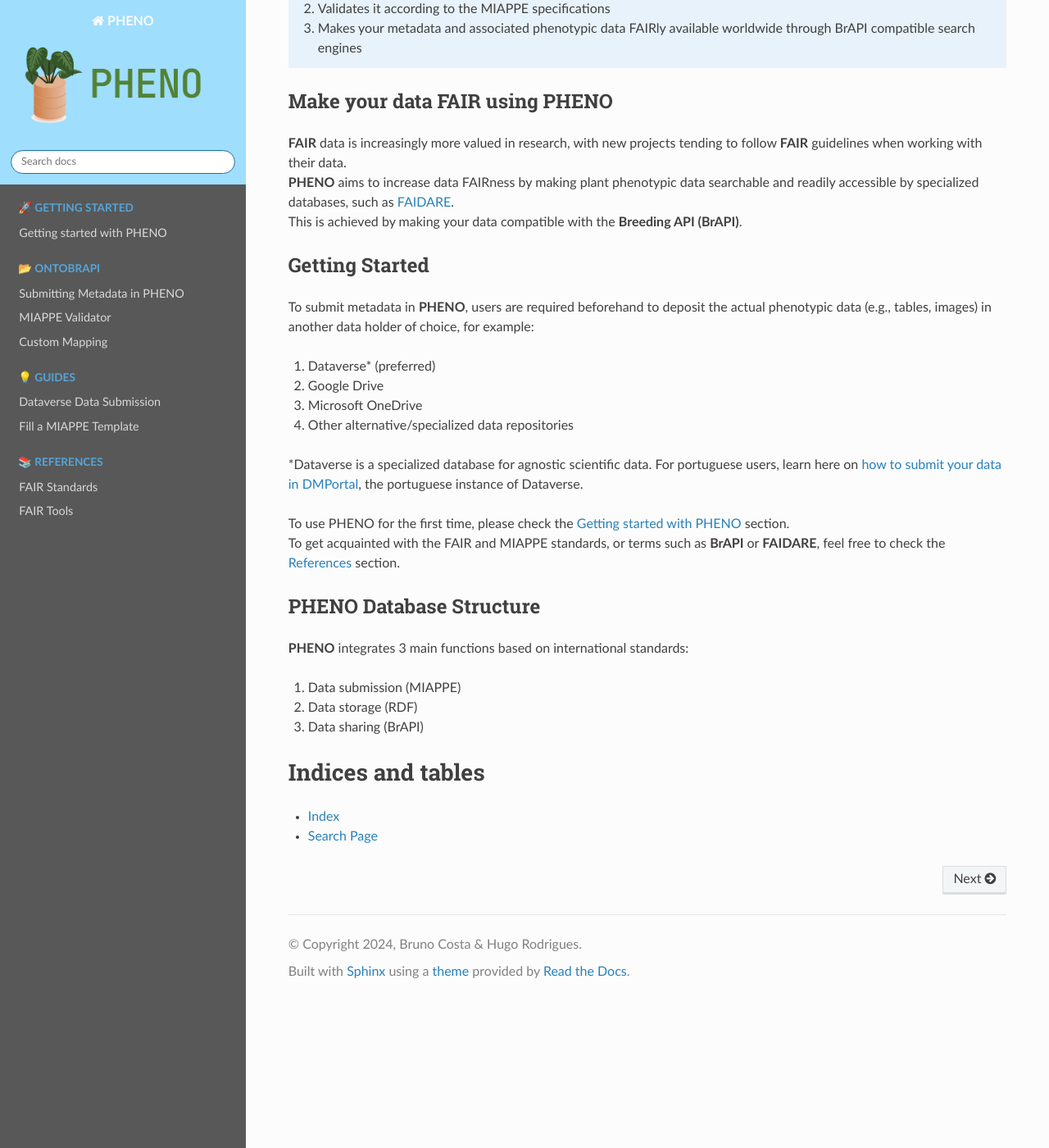
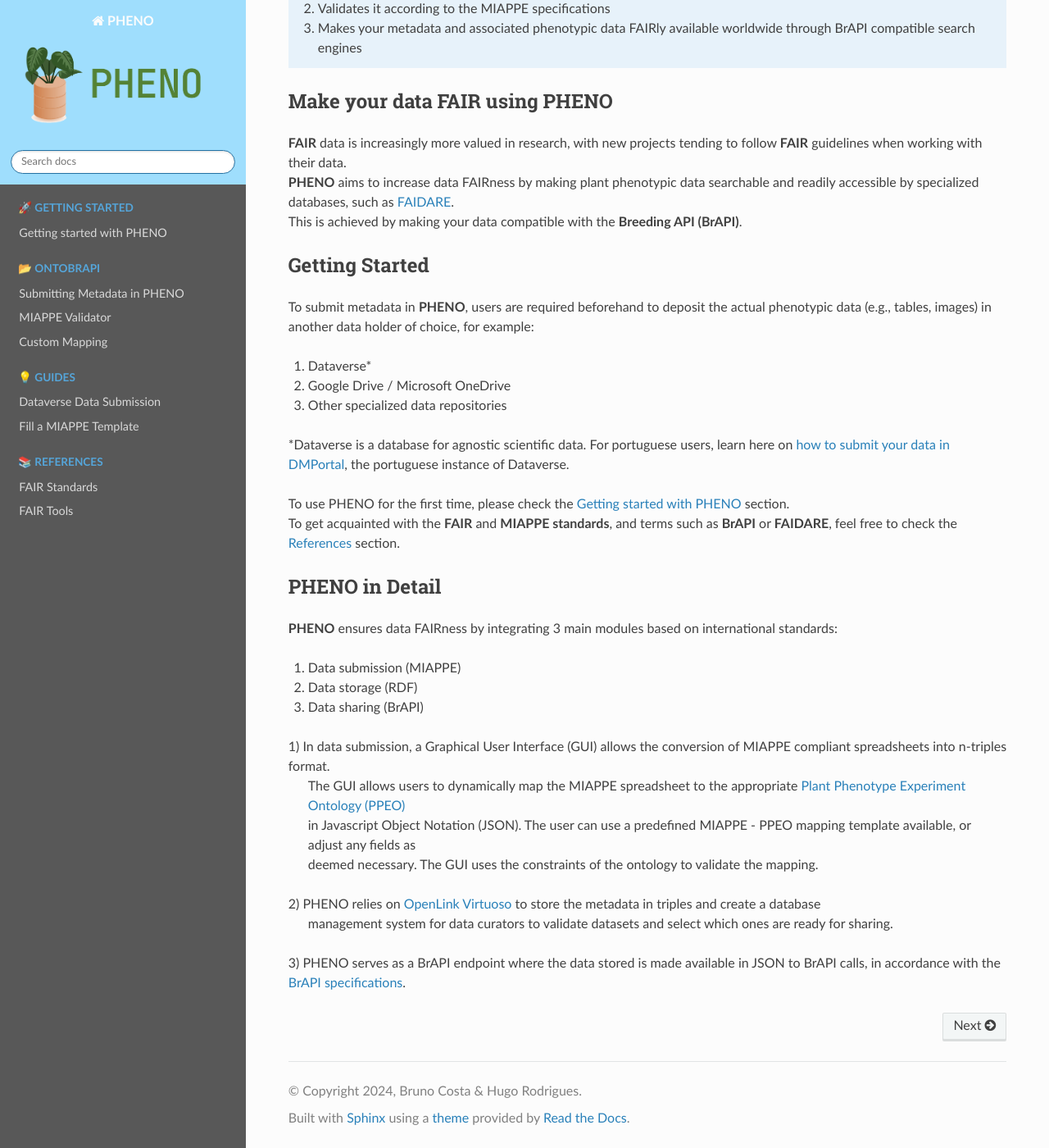
Before and after one commit to hmrodrigues99/PHENO_Docs, a Sphinx documentation site: the page built from docs/source/index.rst, in a window 1280 px wide and 1400 px high, scrolled down 322 px. Shown: the whole window at 82% size. Built offline with Sphinx 7.4.7 and the Read the Docs theme 2.0.0, drawn with Linux system fonts in a browser that asks for light colours.

Commit message:
Work on docs

```diff
--- a/docs/source/index.rst
+++ b/docs/source/index.rst
@@ -53,27 +53,30 @@ Getting Started
 
 | To submit metadata in **PHENO**, users are required beforehand to deposit the actual phenotypic data (e.g., tables, images) in another data holder of choice, for example:
 
-1. Dataverse* (preferred)
-2. Google Drive
-3. Microsoft OneDrive
-4. Other alternative/specialized data repositories
+1. Dataverse*
+2. Google Drive / Microsoft OneDrive
+3. Other specialized data repositories
 
-| \*Dataverse is a specialized database for agnostic scientific data. For portuguese users, learn here on :ref:`how to submit your data in DMPortal<dataverse>`, the portuguese instance of Dataverse.
+| \*Dataverse is a database for agnostic scientific data. For portuguese users, learn here on :ref:`how to submit your data in DMPortal<dataverse>`, the portuguese instance of Dataverse.
+|
+| To use PHENO for the first time, please check the :ref:`Getting started with PHENO <start>` section.
+| To get acquainted with the **FAIR** and **MIAPPE standards**, and terms such as **BrAPI** or **FAIDARE**, feel free to check the :ref:`References <references>` section.
 
-| To use PHENO for the first time, please check the :ref:`Getting started with PHENO <start>` section.
-| To get acquainted with the FAIR and MIAPPE standards, or terms such as **BrAPI** or **FAIDARE**, feel free to check the :ref:`References <references>` section.
+PHENO in Detail
+---------------
 
-PHENO Database Structure
-------------------------
-
-| **PHENO** integrates 3 main functions based on international standards:
+| **PHENO** ensures data FAIRness by integrating 3 main modules based on international standards:
 
 1. Data submission (MIAPPE)
 2. Data storage (RDF)
 3. Data sharing (BrAPI)
 
-Indices and tables
-==================
-
-* :ref:`genindex`
-* :ref:`search`
+| 1) In data submission, a Graphical User Interface (GUI) allows the conversion of MIAPPE compliant spreadsheets into n-triples format.
+|     The GUI allows users to dynamically map the MIAPPE spreadsheet to the appropriate `Plant Phenotype Experiment Ontology (PPEO) <https://d2kab.agroportal.lirmm.fr/ontologies/PPEO>`_
+|     in Javascript Object Notation (JSON). The user can use a predefined MIAPPE - PPEO mapping template available, or adjust any fields as
+|     deemed necessary. The GUI uses the constraints of the ontology to validate the mapping.
+|
+| 2) PHENO relies on `OpenLink Virtuoso <https://docs.openlinksw.com/virtuoso/>`_ to store the metadata in triples and create a database
+|     management system for data curators to validate datasets and select which ones are ready for sharing.
+|
+| 3) PHENO serves as a BrAPI endpoint where the data stored is made available in JSON to BrAPI calls, in accordance with the `BrAPI specifications <https://brapi.org/specification>`_.
```
Also changed, not shown: docs/source/Getting Started.rst (+9 -10 lines), docs/source/MIAPPE Template.rst (+12 -13 lines).
